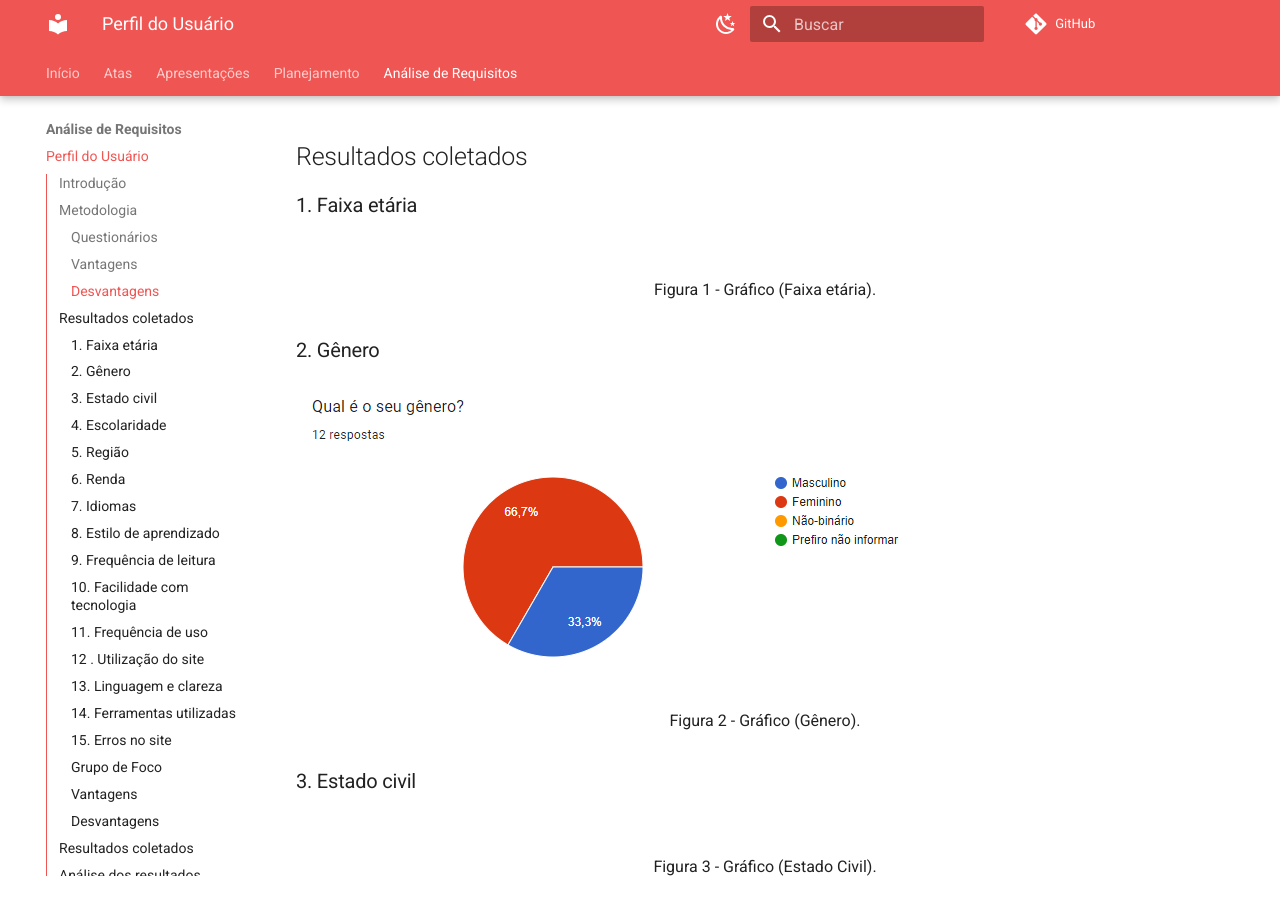
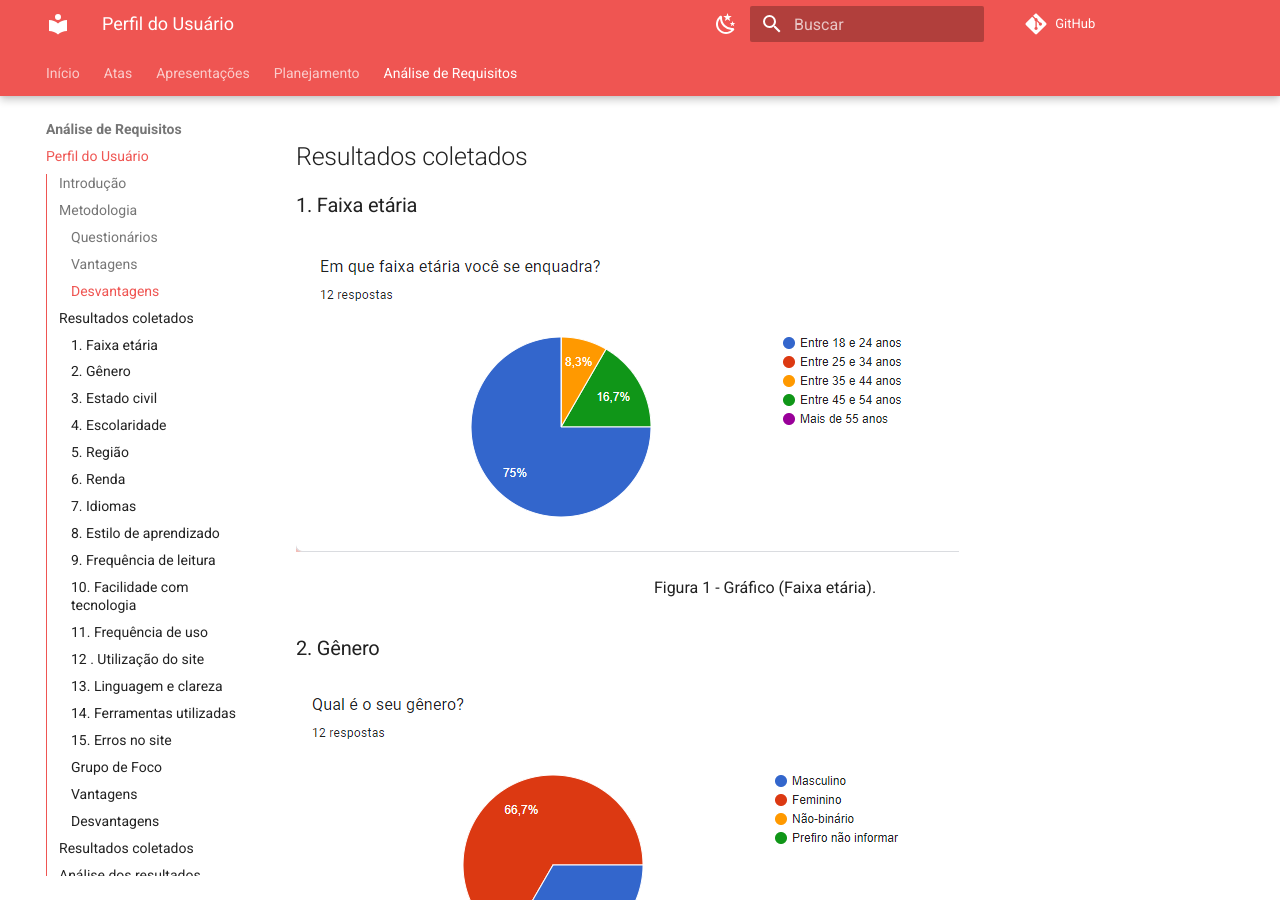
Before and after one commit to Interacao-Humano-Computador/2024.1-CBMERJ, an MkDocs documentation site: the page built from docs/analise_requisitos/perfil_usuario.md, in a window 1280 px wide and 900 px high, scrolled down 1124 px. Built offline with MkDocs 1.6.1 and Material for MkDocs 9.7.7, drawn with Linux system fonts in a browser that asks for light colours; comment, search, counter and statistics services are not loaded.

Commit message:
Ajustando imagens

```diff
--- a/docs/analise_requisitos/perfil_usuario.md
+++ b/docs/analise_requisitos/perfil_usuario.md
@@ -24,7 +24,7 @@ Para construir o questionário utilizado, elaboramos um total de x questões, ab
 ## Resultados coletados
 
 ### 1. Faixa etária
-![](img\2_grafico_faixa_etaria.png)
+![](img/2_grafico_faixa_etaria.png)
 <p align="center">Figura 1 - Gráfico (Faixa etária). </p>
 
 ### 2. Gênero
@@ -32,61 +32,61 @@ Para construir o questionário utilizado, elaboramos um total de x questões, ab
 <p align="center">Figura 2 - Gráfico (Gênero). </p>
 
 ### 3. Estado civil
-![](img\4_grafico_estado_civil.png)
+![](img/4_grafico_estado_civil.png)
 <p align="center">Figura 3 - Gráfico (Estado Civil). </p>
 
 ### 4. Escolaridade
-![](img\5_grafico_escolaridade.png)
+![](img/5_grafico_escolaridade.png)
 <p align="center">Figura 4 - Gráfico (Escolaridade). </p>
 
 ### 5. Região
-![](img\6_grafico_regiao.png)
+![](img/6_grafico_regiao.png)
 <p align="center">Figura 5 - Gráfico (Região). </p>
 
 ### 6. Renda
-![](img\7_grafico_renda.png)
+![](img/7_grafico_renda.png)
 <p align="center">Figura 6 - Gráfico (Renda) </p>
 
 ### 7. Idiomas
-![](img\8_grafico_idiomas.png)
+![](img/8_grafico_idiomas.png)
 <p align="center">Figura 7 - Gráfico (Idiomas) </p>
 
 ### 8. Estilo de aprendizado
-![](img\9_grafico_estilo_aprendizado.png)
+![](img/9_grafico_estilo_aprendizado.png)
 <p align="center">Figura 8 - Gráfico (Estilo preferido de aprendizado) </p>
 
 ### 9. Frequência de leitura
-![](img\10_grafico_leitura.png)
+![](img/10_grafico_leitura.png)
 <p align="center">Figura 9 - Gráfico (Frequência de leitura). </p>
 
 ### 10. Facilidade com tecnologia
-![](img\11_grafico_tecnologia.png)
+![](img/11_grafico_tecnologia.png)
 <p align="center">Figura 10 - Gráfico (Facilidade com Tecnologia). </p>
 
 ### 11. Frequência de uso
-![](img\12_grafico_frequencia_site.png)
+![](img/12_grafico_frequencia_site.png)
 <p align="center">Figura 11 - Gráfico (Frequência de uso do site). </p>
 
 ### 12 . Utilização do site
-![](img\13_grafico_utiliza_site.png)
+![](img/13_grafico_utiliza_site.png)
 <p align="center">Figura 12 - Gráfico de Faixa etária. </p>
 
 ### 13. Linguagem e clareza
-![](img\14_grafico_linguagem_site.png)
+![](img/14_grafico_linguagem_site.png)
 <p align="center">Figura 13 - Gráfico (Clareza da linguagem do site). </p>
 
 ### 14. Ferramentas utilizadas
-![](img\15_grafico_ferramentas_site.png)
+![](img/15_grafico_ferramentas_site.png)
 <p align="center">Figura 14 - Gráfico (Ferramentas do site). </p>
 
 ### 15. Erros no site
 Respostas obtidas em relação aos erros encontradas no site:
-![](img\Pergunta_erros_site.png)
+![](img/Pergunta_erros_site.png)
 <p align="center">Figura 15 - Pergunta 1 (Erros) </p>
 
  ### 16. Sugestões
  Respostas obtidas em relação as sugestões de melhoria do site:
-![](img\Pergunta_sugestao_site.png)
+![](img/Pergunta_sugestao_site.png)
 <p align="center">Figura 16 - Pergunta 2 (Sugestões) </p>
 
 
```
